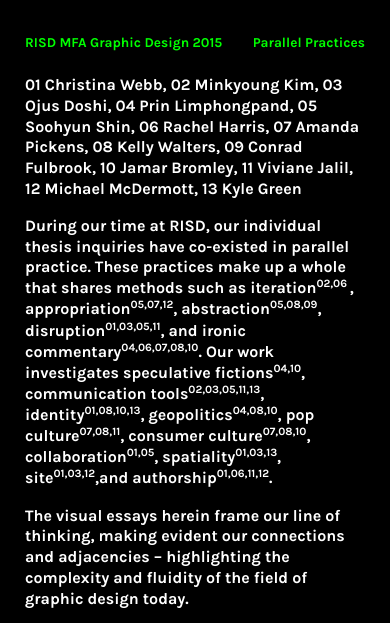
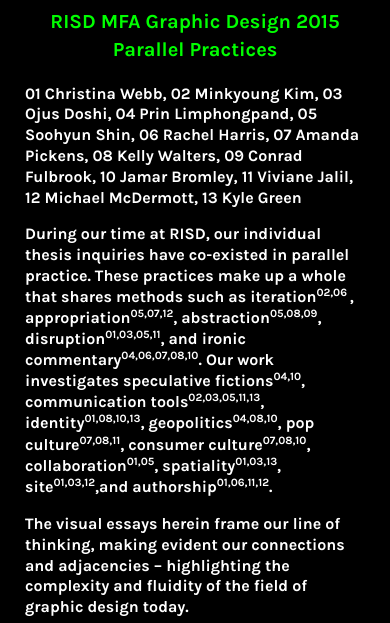
Before and after one commit to mmcdermott18/gdshow2015, a plain HTML site: page index.html in a window 390 px wide. Shown: the top 623 px of the page. Drawn offline with Linux system fonts and the light colour scheme.

Commit message:
responsive things

```diff
--- a/css/style.css
+++ b/css/style.css
@@ -139,12 +139,32 @@ span.space {
 		font-size: .7em;
 	}
 	#names {
-		padding-top: 7vh;
+		padding-top: 8vh;
 		padding-bottom: 20px;
 	}
 	footer h2 {
 		font-size: 30px;
 	}
+	header {
+		height: auto;
+	}
+
+	#headleft {
+		width: 100%;
+		text-align: center;
+		margin: 10px 0 0 0;
+	}
+	 #headright {
+		width: 100%;
+		text-align: center;
+		margin: 5px 0 0 0;
+	}
+
+	#headleft h1, #headright h1 {
+		font-size: 20px;
+		margin: 0;
+	}
+
 }
 
 @media print
```
